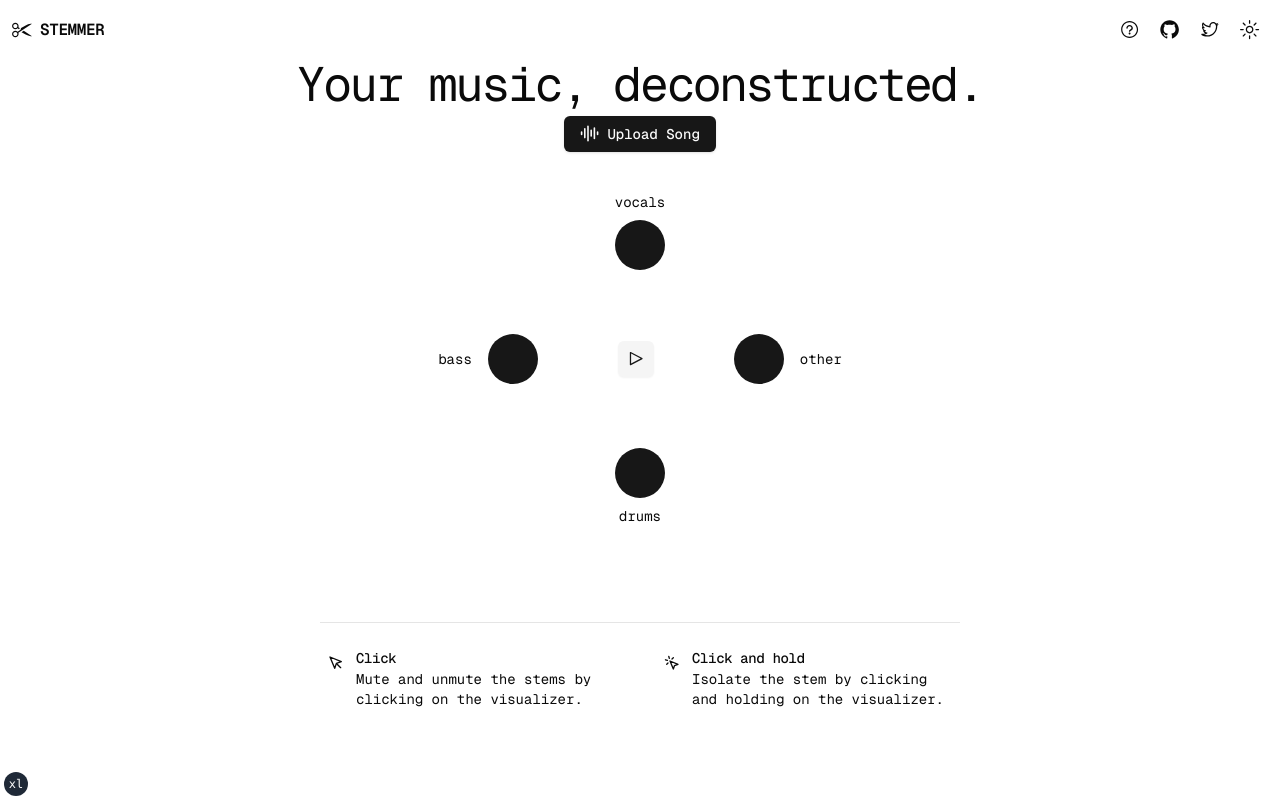
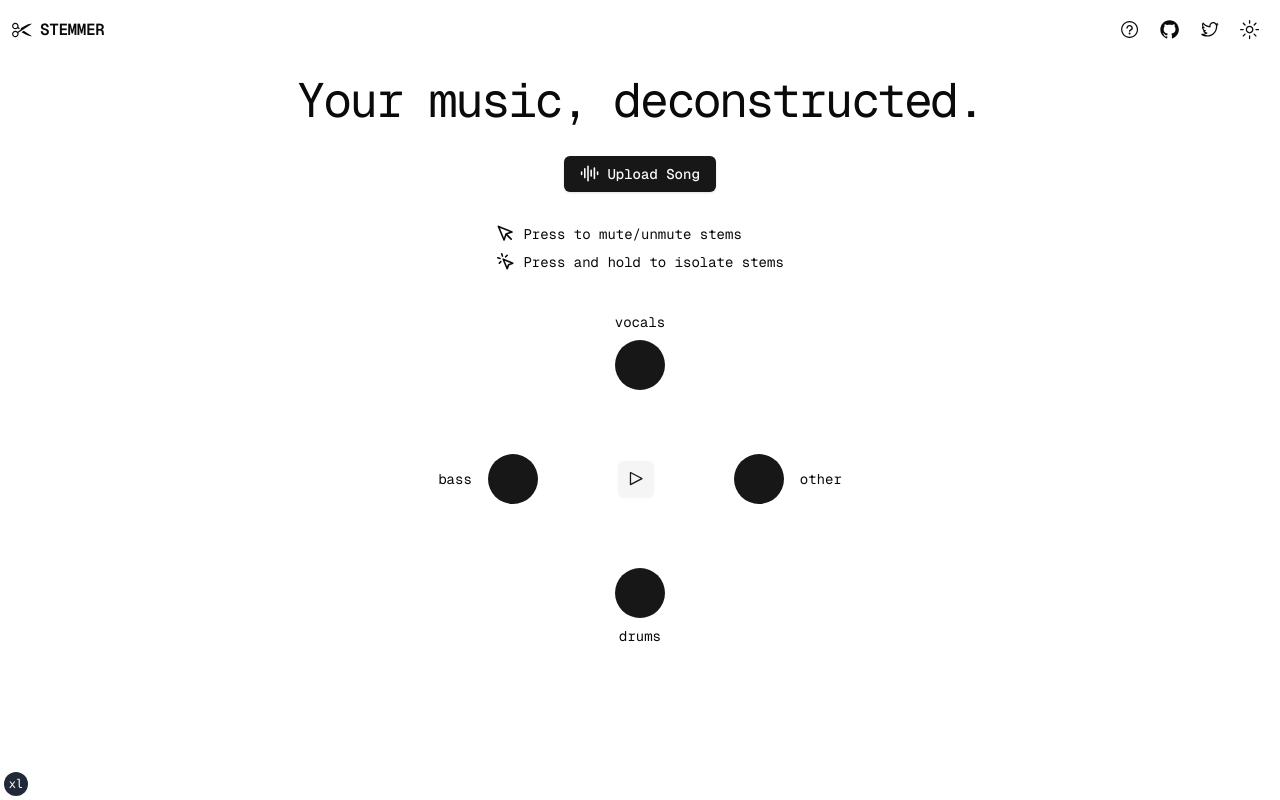
Before and after one commit to ChrisAbdo/Stemr, a Next.js app in the folder stemr/: page / in a window 1280 px wide. Built offline with nearby package versions, Linux system fonts and the light colour scheme.

Commit message:
clean up

```diff
--- a/stemr/app/page.tsx
+++ b/stemr/app/page.tsx
@@ -21,12 +21,12 @@ import {
 import { Button } from "@/components/ui/button";
 import Uploader from "@/components/uploader";
 import Visualizer from "@/components/visualizer";
-import { AudioLines } from "lucide-react";
+import { AudioLines, MousePointer, MousePointerClick } from "lucide-react";
 import { PauseIcon, PlayIcon } from "@radix-ui/react-icons";
 
 import { Loader } from "@/components/ui/loader";
-import UsageGuide from "@/components/usage-guide";
 import { Separator } from "@/components/ui/separator";
+import StemPlayer from "@/components/stem-player";
 
 export default function Home() {
   const [isDrawerOpen, setDrawerOpen] = React.useState(false);
@@ -102,7 +102,7 @@ export default function Home() {
 
   return (
     <>
-      <section className="w-full">
+      <section className="w-full mt-4">
         <div className="container flex flex-col items-center justify-center gap-2 px-4 text-center md:px-6">
           <div>
             <h1 className="text-3xl font-normal tracking-tighter sm:text-4xl md:text-5xl">
@@ -112,7 +112,7 @@ export default function Home() {
 
           <Drawer open={isDrawerOpen} onOpenChange={setDrawerOpen}>
             <DrawerTrigger asChild>
-              <Button>
+              <Button className="mt-6">
                 <AudioLines className="h-[1.2rem] w-[1.2rem] mr-2" />
                 Upload Song
               </Button>
@@ -138,66 +138,40 @@ export default function Home() {
             </DrawerContent>
           </Drawer>
 
+          <div className="flex flex-col mt-6 gap-2">
+            <div className="flex gap-2">
+              <MousePointer className="h-[1.2rem] w-[1.2rem]" />
+              <p className="text-sm">Press to mute/unmute stems</p>
+            </div>
+            <div className="flex gap-2">
+              <MousePointerClick className="h-[1.2rem] w-[1.2rem]" />
+              <p className="text-sm">Press and hold to isolate stems</p>
+            </div>
+          </div>
+
+          <div className="mt-6" />
+
           {loading && (
             <>
               <Loader />
-              <p>Loading your stems &rparr; this may take a while...</p>
+              <p>Extracting stems. This may take a while...</p>
             </>
           )}
 
-          <div className="mt-6" />
-          {/* VISUALIZER LAYOUT */}
-
-          <h1 className="text-sm">vocals</h1>
-          <Visualizer
-            audioUrl={genData.vocals}
-            mute={isVocalsMuted}
-            onToggleMute={() => setVocalsMuted(!isVocalsMuted)}
+          <StemPlayer
+            genData={genData}
             isPlaying={isPlaying}
+            setIsPlaying={setIsPlaying}
+            isVocalsMuted={isVocalsMuted}
+            setVocalsMuted={setVocalsMuted}
+            isDrumsMuted={isDrumsMuted}
+            setDrumsMuted={setDrumsMuted}
+            isBassMuted={isBassMuted}
+            setBassMuted={setBassMuted}
+            isOtherMuted={isOtherMuted}
+            setOtherMuted={setOtherMuted}
           />
-
-          <div className="flex items-center space-x-20 mt-14 mb-14">
-            <div className="flex items-center space-x-4">
-              <h1 className="text-sm">bass</h1>
-              <Visualizer
-                audioUrl={genData.bass}
-                mute={isBassMuted}
-                onToggleMute={() => setBassMuted(!isBassMuted)}
-                isPlaying={isPlaying}
-              />
-            </div>
-            <Button
-              onClick={() => setIsPlaying(!isPlaying)}
-              size="icon"
-              variant="secondary"
-            >
-              {isPlaying ? (
-                <PauseIcon className="w-[1.2rem] h-[1.2rem]" />
-              ) : (
-                <PlayIcon className="w-[1.2rem] h-[1.2rem]" />
-              )}
-            </Button>
-            <div className="flex items-center space-x-4">
-              <Visualizer
-                audioUrl={genData.other}
-                mute={isOtherMuted}
-                onToggleMute={() => setOtherMuted(!isOtherMuted)}
-                isPlaying={isPlaying}
-              />
-              <h1 className="text-sm">other</h1>
-            </div>
-          </div>
-          <Visualizer
-            audioUrl={genData.drums}
-            mute={isDrumsMuted}
-            onToggleMute={() => setDrumsMuted(!isDrumsMuted)}
-            isPlaying={isPlaying}
-          />
-          <h1 className="text-sm">drums</h1>
         </div>
-
-        <Separator className="w-1/2 mx-auto mt-24" />
-        <UsageGuide />
       </section>
     </>
   );
--- /dev/null
+++ b/stemr/components/stem-player.tsx
@@ -0,0 +1,83 @@
+// @ts-nocheck
+
+import React from "react";
+import Visualizer from "@/components/visualizer";
+import { Button } from "./ui/button";
+import { PauseIcon, PlayIcon } from "@radix-ui/react-icons";
+
+export default function StemPlayer({
+  genData,
+  isPlaying,
+  setIsPlaying,
+  isVocalsMuted,
+  setVocalsMuted,
+  isDrumsMuted,
+  setDrumsMuted,
+  isBassMuted,
+  setBassMuted,
+  isOtherMuted,
+  setOtherMuted,
+}: {
+  genData: any;
+  isPlaying: boolean;
+  setIsPlaying: (value: boolean) => void;
+  isVocalsMuted: boolean;
+  setVocalsMuted: (value: boolean) => void;
+  isDrumsMuted: boolean;
+  setDrumsMuted: (value: boolean) => void;
+  isBassMuted: boolean;
+  setBassMuted: (value: boolean) => void;
+  isOtherMuted: boolean;
+  setOtherMuted: (value: boolean) => void;
+}) {
+  return (
+    <>
+      <h1 className="text-sm">vocals</h1>
+      <Visualizer
+        audioUrl={genData.vocals}
+        mute={isVocalsMuted}
+        onToggleMute={() => setVocalsMuted(!isVocalsMuted)}
+        isPlaying={isPlaying}
+      />
+
+      <div className="flex items-center space-x-20 mt-14 mb-14">
+        <div className="flex items-center space-x-4">
+          <h1 className="text-sm">bass</h1>
+          <Visualizer
+            audioUrl={genData.bass}
+            mute={isBassMuted}
+            onToggleMute={() => setBassMuted(!isBassMuted)}
+            isPlaying={isPlaying}
+          />
+        </div>
+        <Button
+          onClick={() => setIsPlaying(!isPlaying)}
+          size="icon"
+          variant="secondary"
+        >
+          {isPlaying ? (
+            <PauseIcon className="w-[1.2rem] h-[1.2rem]" />
+          ) : (
+            <PlayIcon className="w-[1.2rem] h-[1.2rem]" />
+          )}
+        </Button>
+        <div className="flex items-center space-x-4">
+          <Visualizer
+            audioUrl={genData.other}
+            mute={isOtherMuted}
+            onToggleMute={() => setOtherMuted(!isOtherMuted)}
+            isPlaying={isPlaying}
+          />
+          <h1 className="text-sm">other</h1>
+        </div>
+      </div>
+      <Visualizer
+        audioUrl={genData.drums}
+        mute={isDrumsMuted}
+        onToggleMute={() => setDrumsMuted(!isDrumsMuted)}
+        isPlaying={isPlaying}
+      />
+      <h1 className="text-sm">drums</h1>
+    </>
+  );
+}
--- a/stemr/components/usage-guide.tsx
+++ /dev/null
@@ -1,24 +0,0 @@
-import React from "react";
-import { Alert, AlertDescription, AlertTitle } from "@/components/ui/alert";
-import { MousePointer, MousePointerClick } from "lucide-react";
-
-export default function UsageGuide() {
-  return (
-    <div className="flex space-x-4 justify-center mt-4">
-      <Alert className="w-1/2 md:w-1/4 border-none">
-        <MousePointer className="h-4 w-4" />
-        <AlertTitle>Click</AlertTitle>
-        <AlertDescription>
-          Mute and unmute the stems by clicking on the visualizer.
-        </AlertDescription>
-      </Alert>
-      <Alert className="w-1/2 md:w-1/4 border-none">
-        <MousePointerClick className="h-4 w-4" />
-        <AlertTitle>Click and hold</AlertTitle>
-        <AlertDescription>
-          Isolate the stem by clicking and holding on the visualizer.
-        </AlertDescription>
-      </Alert>
-    </div>
-  );
-}
--- a/stemr/components/visualizer.tsx
+++ b/stemr/components/visualizer.tsx
@@ -76,7 +76,7 @@ export default function Visualizer({
         }
       }
 
-      const maxScaleCap = 1.5; // Maximum scale
+      const maxScaleCap = 1.5;
       const baseScale = 1;
       const newScale = Math.min(maxScaleCap, baseScale + maxVolume / 256);
 
@@ -89,12 +89,12 @@ export default function Visualizer({
   };
 
   const handleInteraction = (event) => {
-    event.preventDefault(); // Helps avoid any default behavior that might prevent audio from playing
-    onToggleMute(); // Ensures mute toggles on every click
-    initAudioAndPlay(); // Start playing or continue playing the audio
+    event.preventDefault();
+    onToggleMute();
+    initAudioAndPlay();
   };
 
-  const backgroundClass = mute ? "bg-muted" : "bg-primary";
+  const backgroundClass = mute ? "bg-muted-foreground" : "bg-primary";
 
   return (
     <div
@@ -103,7 +103,7 @@ export default function Visualizer({
         transform: `scale(${scale})`,
       }}
       className={`w-[50px] h-[50px] cursor-pointer rounded-full ${backgroundClass}`}
-      onClick={handleInteraction} // Using onClick to handle all interactions
+      onClick={handleInteraction}
     >
       <audio
         ref={audioRef}
```
Also changed, not shown: 1 other file (tests, documents, lock files or other folders).
